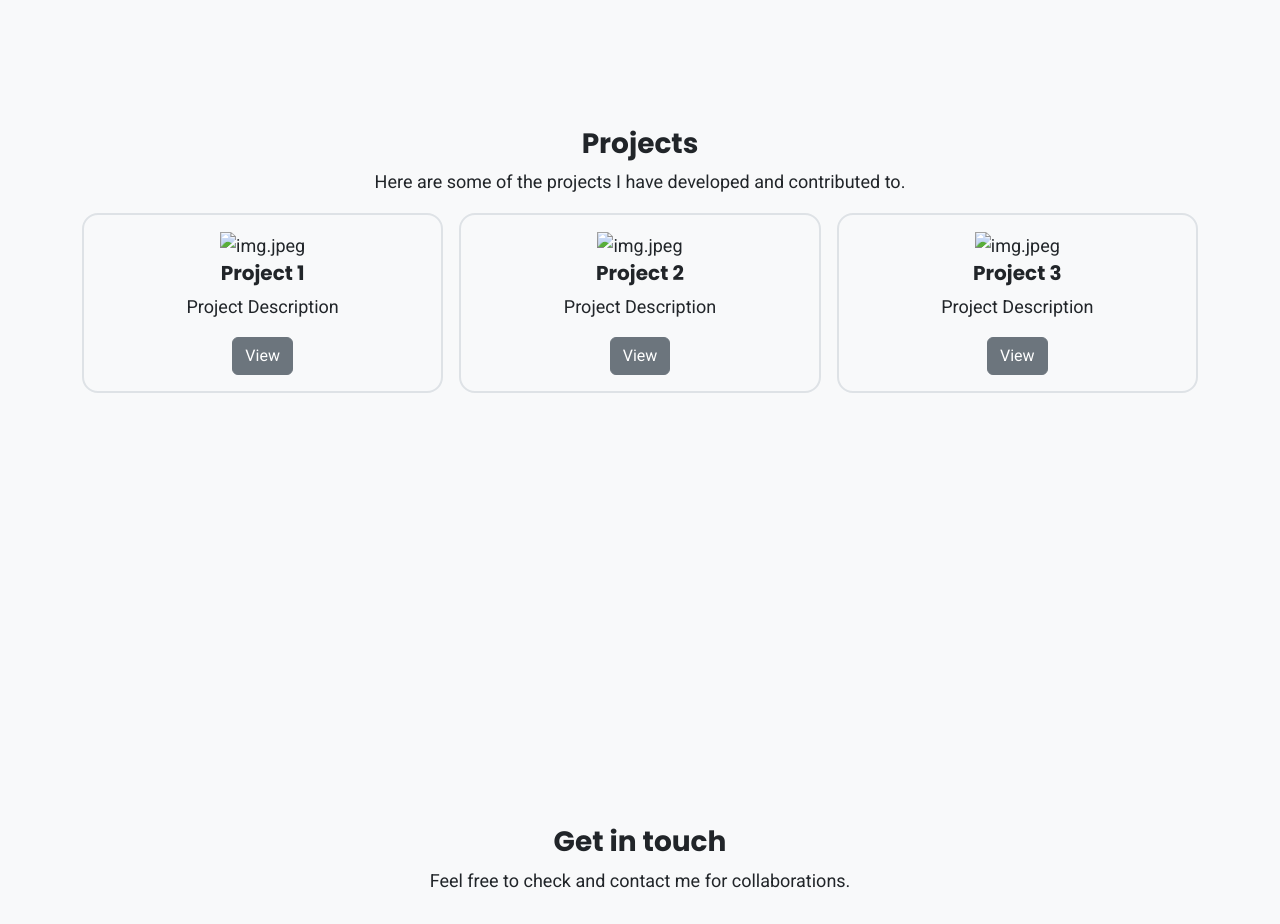
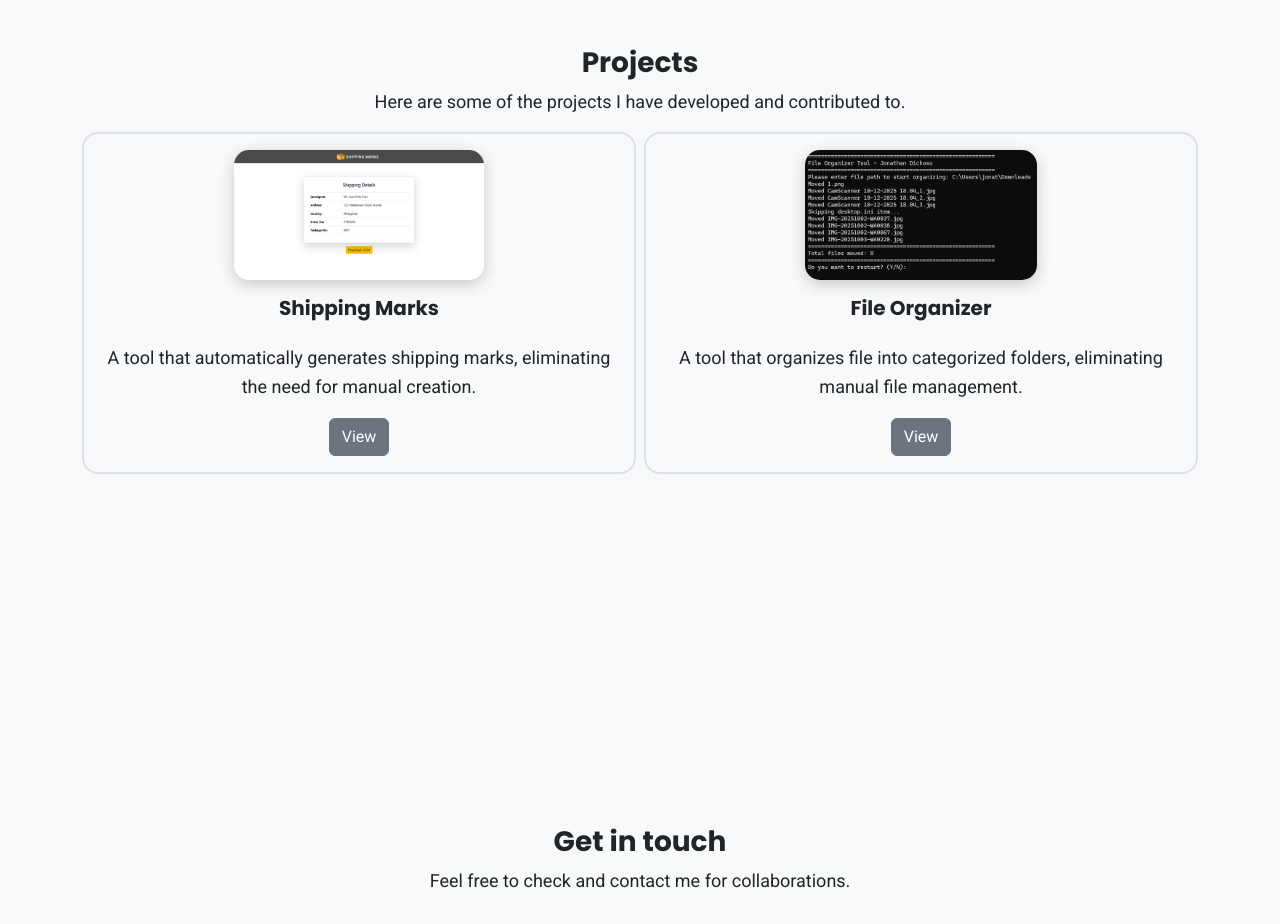
Before and after one commit to dichosojonathanc/portfolio, a plain HTML site: page index.html in a window 1280 px wide. Shown: the part 1740-2664 px from the top of the page. Drawn offline with nearby package versions, Linux system fonts and the light colour scheme.

Commit message:
- added two projects in the project section

```diff
--- a/index.html
+++ b/index.html
@@ -111,29 +111,21 @@
       </h3>
       <p class="text-charcoal text-center" data-aos="fade-right" data-aos-delay="200" data-aos-once="false">Here are
         some of the projects I have developed and contributed to.</p>
-      <div class="row g-3 text-center">
+      <div class="row g-2 text-center">
         <div class="col-12 col-md">
           <div class="p-3 rounded-4 border border-2" data-aos="fade-right" data-aos-delay="300" data-aos-once="false">
-            <img src="" alt="img.jpeg">
-            <h5>Project 1</h5>
-            <p>Project Description</p>
-            <a href="" class="btn btn-secondary">View</a>
+            <img class="projectImage" src="images/shippingmarks.png" alt="Shipping Marks Image">
+            <h5 class="p-3">Shipping Marks</h5>
+            <p>A tool that automatically generates shipping marks, eliminating the need for manual creation.</p>
+            <a href="https://dichosojonathanc.github.io/shippingmarks/" class="btn btn-secondary">View</a>
           </div>
         </div>
         <div class="col-12 col-md">
-          <div class="p-3 rounded-4 border border-2" data-aos="fade-right" data-aos-delay="400" data-aos-once="false">
-            <img src="" alt="img.jpeg">
-            <h5>Project 2</h5>
-            <p>Project Description</p>
-            <a href="" class="btn btn-secondary">View</a>
-          </div>
-        </div>
-        <div class="col-12 col-md">
-          <div class="p-3 rounded-4 border border-2" data-aos="fade-right" data-aos-delay="500" data-aos-once="false">
-            <img src="" alt="img.jpeg">
-            <h5>Project 3</h5>
-            <p>Project Description</p>
-            <a href="" class="btn btn-secondary">View</a>
+          <div class="p-3 rounded-4 border border-2" data-aos="fade-right" data-aos-delay="300" data-aos-once="false">
+            <img class="projectImage" src="images/fileorganizer.png" alt="File Organizer Image">
+            <h5 class="p-3">File Organizer</h5>
+            <p>A tool that organizes file into categorized folders, eliminating manual file management.</p>
+            <a href="https://github.com/dichosojonathanc/FileOrganizer" class="btn btn-secondary">View</a>
           </div>
         </div>
       </div>
@@ -165,8 +157,9 @@
             <button type="button" class="btn btn-secondary">Submit</button>
           </form>
         </div>
-        <div class="col align-items-center p-3"  data-aos="fade-right" data-aos-delay="400" data-aos-once="false">
-          <p class="text-center text-charcoal" style="font-size: 14px;">If you have any questions, please don't hesitate to reach out through the following platforms.</p>
+        <div class="col align-items-center p-3" data-aos="fade-right" data-aos-delay="400" data-aos-once="false">
+          <p class="text-center text-charcoal" style="font-size: 14px;">If you have any questions, please don't hesitate
+            to reach out through the following platforms.</p>
           <div class="m-3">
             <h5>Email: <br></h5>
             <p>dichoso.jonathanc@gmail.com</p>
--- a/styles.css
+++ b/styles.css
@@ -43,6 +43,13 @@ img.myphoto {
   border-radius: 50%;
   max-width: 250px;
   height: auto;
+  box-shadow: 0 4px 15px rgba(0, 0, 0, 0.2);
+}
+
+img.projectImage {
+  border-radius: 15px;
+  max-width: 250px;
+  height: 130px;
   box-shadow: 0 4px 15px rgba(0, 0, 0, 0.2);
 }
 
```
Also changed, not shown: images/fileorganizer.png (added), images/shippingmarks.png (added).
